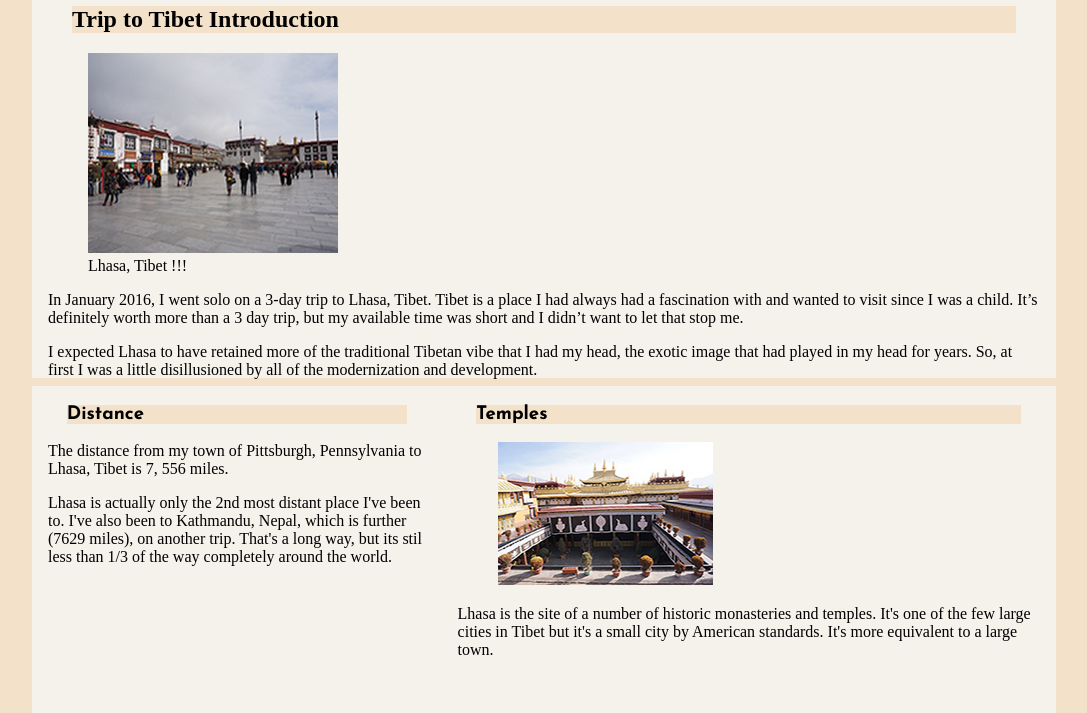
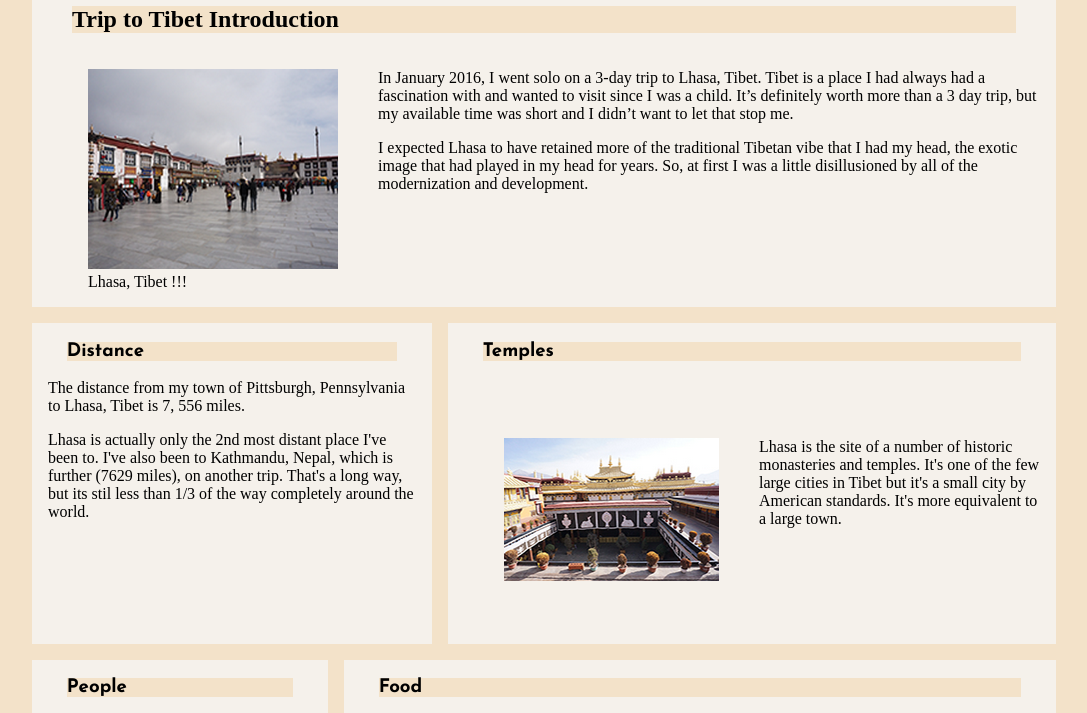
Before and after one commit to jbyrnesshay/assign4-dgmd27, a plain HTML site: page cssgrid.html in a window 1280 px wide. Shown: the part 195-908 px from the top of the page, without its empty margins (96-1183 px from the left). Drawn offline with nearby package versions, Linux system fonts and the light colour scheme; a script that the page names is missing; a web font is replaced by a local one.

Commit message:
basics of flex and grid in place

```diff
--- a/cssgrid.html
+++ b/cssgrid.html
@@ -16,11 +16,11 @@ stylesheet" type="text/css">
 <body id="cssgrid">
 <div class="wrapper">
 	<header>
-		<div>
-			<h1 class=""> <span class="">t</span>ibet. </h1>
-			<p class="headertext"> A far away land.</p>
-		</div>
-	</header>
+				<div class="flex" >
+					<h1 class=""> <span class="">t</span>ibet. </h1>
+					<p class="headertext"> A far away land.</p>
+				</div>
+			</header>
 	<div id="navwrap">
 	<nav>
 		<ul>
@@ -45,6 +45,7 @@ stylesheet" type="text/css">
 						<figcaption class="">Lhasa,
 						Tibet !!!</figcaption>
 					</figure>
+					<div>
 					<p class=""> <span class="jan">In January</span> 2016,
 					I went solo on a 3-day trip to Lhasa,
 					Tibet. Tibet is a 	place I had always had a fascination with and wanted to visit since I was a child. It’s definitely worth more than a 3 day trip,
@@ -54,6 +55,7 @@ stylesheet" type="text/css">
 					the exotic image that had played in my head for years. So,
 					at first I was a little disillusioned by all of the modernization and development.
 		</p>
+		</div>
 		</article>
 		<article class="two">
 			<h3>Distance</h3>
@@ -70,7 +72,7 @@ stylesheet" type="text/css">
 				</p>
 	</article>
 	<article class="three">
-			<h3>Temples </h3>
+			 <h3>Temples </h3>
 			<!--responsive image-->
 
 
@@ -82,13 +84,14 @@ stylesheet" type="text/css">
 						<figcaption></figcaption>
 					</figure>
 
-
+				  <div>
 
 					<p>Lhasa is the site of a number of historic monasteries and temples. It's one of the few large cities in Tibet but it's a small city by American standards. It's more equivalent to a large town.
 					</p>
+					</div>
 		 </article>
 	 <article class="four">
-			<h3>People </h3>
+			<div class="row"><h3>People </h3></div>
 
 				<p>The people were a mix of ethnic Tibetans and Chinese. I didn’t get to observe the people much other than to just see them going about their daily business There were many Chinese police around to keep watch on everything. It was not the tourist season,
 					so I was one of the few Westerners around. It coincided with pilgrimage,
--- a/sass/partials/_base.scss
+++ b/sass/partials/_base.scss
@@ -376,8 +376,10 @@ article {
 	}
 	#maincontent {
 		display:grid;
-		grid-template-rows: 25em 25em 25em 25em 25em;
+		grid-template-rows: 1fr 1fr 1fr;
 		grid-template-columns: 1fr 1fr 1fr 1fr 1fr 1fr 1fr 1fr 1fr 1fr;
+		grid-column-gap: 1em;
+		grid-row-gap:.5em;
 
 	}
 
@@ -420,9 +422,27 @@ article {
    }
    .five {
    	grid-row: 3/4;
-   	grid-column: 5/11;   }
+   	grid-column: 4/11;   }
 
-   	.row {
-   		grid-row: 1/11;
-   	}
+
+
+   	 .one, .three {
+   	 	display: grid;
+   	 	grid-template-columns: 1fr 3fr;
+		//grid-template-rows: 1fr 3fr;
+
+		h2, h3 {
+			grid-column: 1/3;
+		//	grid-row: 1/2;
+			align-self:start;
+		}
+		figure {
+			grid-column: 1/2;
+		}
+		div {
+			grid-column: 2/3;
+		}
+   	 }
+
+
 }
```
Also changed, not shown: css/styles.css, 1 other file.
